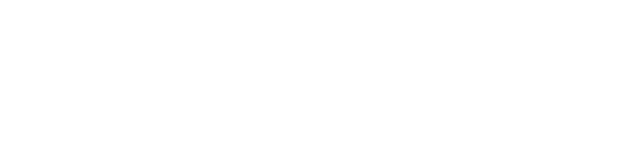
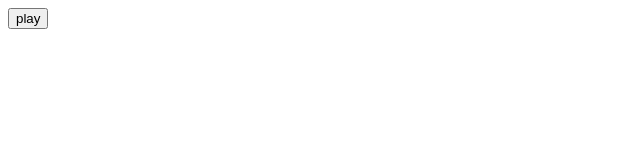
Before and after one commit to ejovrh2/algebra, a plain HTML site: page index.html in a window 1280 px wide. Shown: the whole page, without its empty margins (0-640 px from the left). Drawn offline with Linux system fonts and the light colour scheme.

Commit message:
add button

```diff
--- a/index.html
+++ b/index.html
@@ -6,6 +6,6 @@
     <title>Document</title>
 </head>
 <body>
-
+    <input type="button" value="play">
 </body>
 </html>
```
